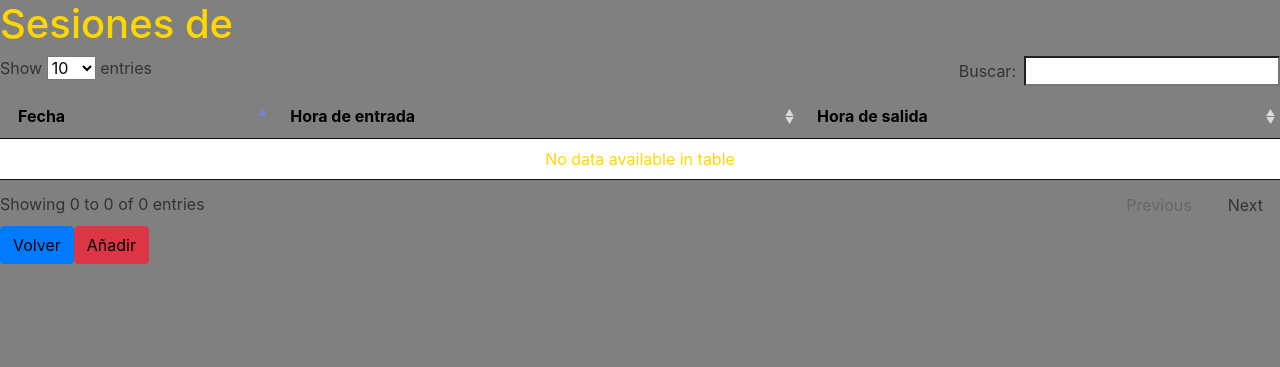
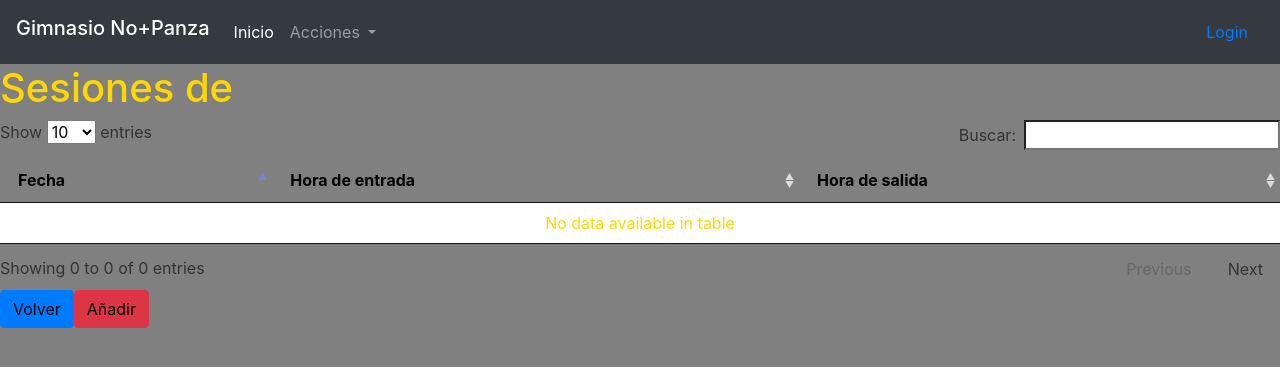
Before and after one commit to JoseManuelJimenezTrujillo/proyecto_GYM, a PHP site: page /sesiones.php?id=1 in a window 1280 px wide. Shown: the top 367 px of the page. Run offline with PHP 8.4, Linux system fonts and the light colour scheme; data that the repository does not hold is empty.

Commit message:
sesiones con navegador

```diff
--- a/sesiones.php
+++ b/sesiones.php
@@ -13,15 +13,15 @@ $fila2 = $resultado2->fetch_assoc();
 <html lang="es">
 
 <head>
-    	<!-- Required meta tags -->
+	<!-- Required meta tags -->
 	<meta charset="utf-8">
 	<meta name="viewport" content="width=device-width, initial-scale=1, shrink-to-fit=no">
 
 	<!-- Bootstrap CSS -->
 	<link rel="stylesheet" href="css/bootstrap.min.css">
 	<link rel="stylesheet" href="css/jquery.dataTables.min.css">
+	<link rel="stylesheet" href="estilos.css">
 	<link rel="shortcut icon" href="images/icono.png">
-	<link rel="stylesheet" href="estilos.css">
 
 	<!-- Optional JavaScript -->
 	<!-- jQuery first, then Popper.js, then Bootstrap JS -->
@@ -31,15 +31,46 @@ $fila2 = $resultado2->fetch_assoc();
 
 	<title>Gimnasio No+Panza</title>
 
+	<!-- <script>
+		$(document).ready( function () {
+			$('#tabla').DataTable();
+		} );
+	</script> -->
+	<header>
+
+	<nav class="navbar navbar-expand-lg navbar navbar-dark bg-dark">
+  <h1 class="navbar-brand">Gimnasio No+Panza</h1>
+  <button class="navbar-toggler" type="button" data-toggle="collapse" data-target="#navbarSupportedContent" aria-controls="navbarSupportedContent" aria-expanded="false" aria-label="Toggle navigation">
+    <span class="navbar-toggler-icon"></span>
+  </button>
+
+  <div class="collapse navbar-collapse" id="navbarSupportedContent">
+    <ul class="navbar-nav mr-auto">
+      <li class="nav-item active">
+        <a class="nav-link" href="index.php">Inicio <span class="sr-only">(current)</span></a>
+      </li>
+      <li class="nav-item dropdown">
+        <a class="nav-link dropdown-toggle" href="#" id="navbarDropdown" role="button" data-toggle="dropdown" aria-haspopup="true" aria-expanded="false">
+          Acciones
+        </a>
+        <div class="dropdown-menu" aria-labelledby="navbarDropdown">
+          <a class="dropdown-item" href="registrar.php">Registrar</a>
+          <a class="dropdown-item" href="error.php">Proximamente</a>
+        </div>
+      </li>
+    </ul>
+	<a href="error.php" class="form-inline my-2 my-lg-0 nav-link">Login</a>
+  </div>
+</nav>
+	</header>
+
 	<script>
 		$(document).ready( function () {
 			$('#tabla').DataTable();
 		} );
 	</script>
+</head>
 
-    <title>Partidas jugadas</title>
-
-</head>
 
 <body>
 	<h1>Sesiones de <?php echo $fila2['Nombre']; ?></h1>
```
